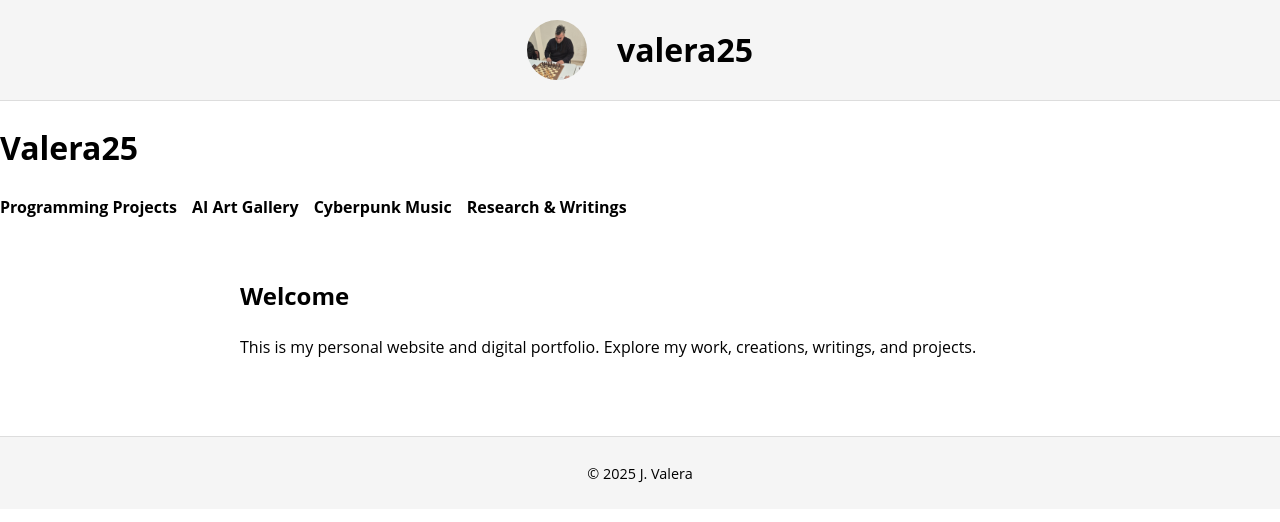
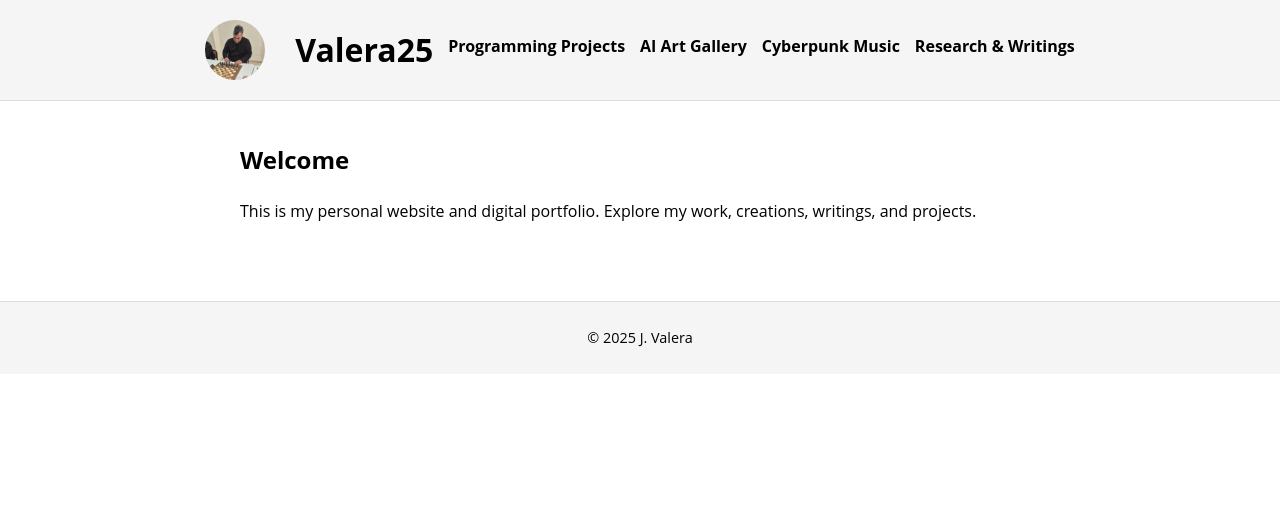
Before and after one commit to JValera12/jvalera12.github.io, a plain HTML site: page index.html in a window 1280 px wide. Drawn offline with Linux system fonts and the light colour scheme; a script that the page names is missing.

Commit message:
Update index.html

```diff
--- a/index.html
+++ b/index.html
@@ -9,9 +9,7 @@
 <body>
  <header class="profile-header">
   <img src="img/foto%20de%20perfil.jpg" alt="Profile photo" class="profile-pic" />
-  <h1>valera25</h1>
-</header>
-    <h1>Valera25</h1>
+  <h1>Valera25</h1>
     <nav>
       <ul>
         <li><a href="projects/index.html">Programming Projects</a></li>
```
